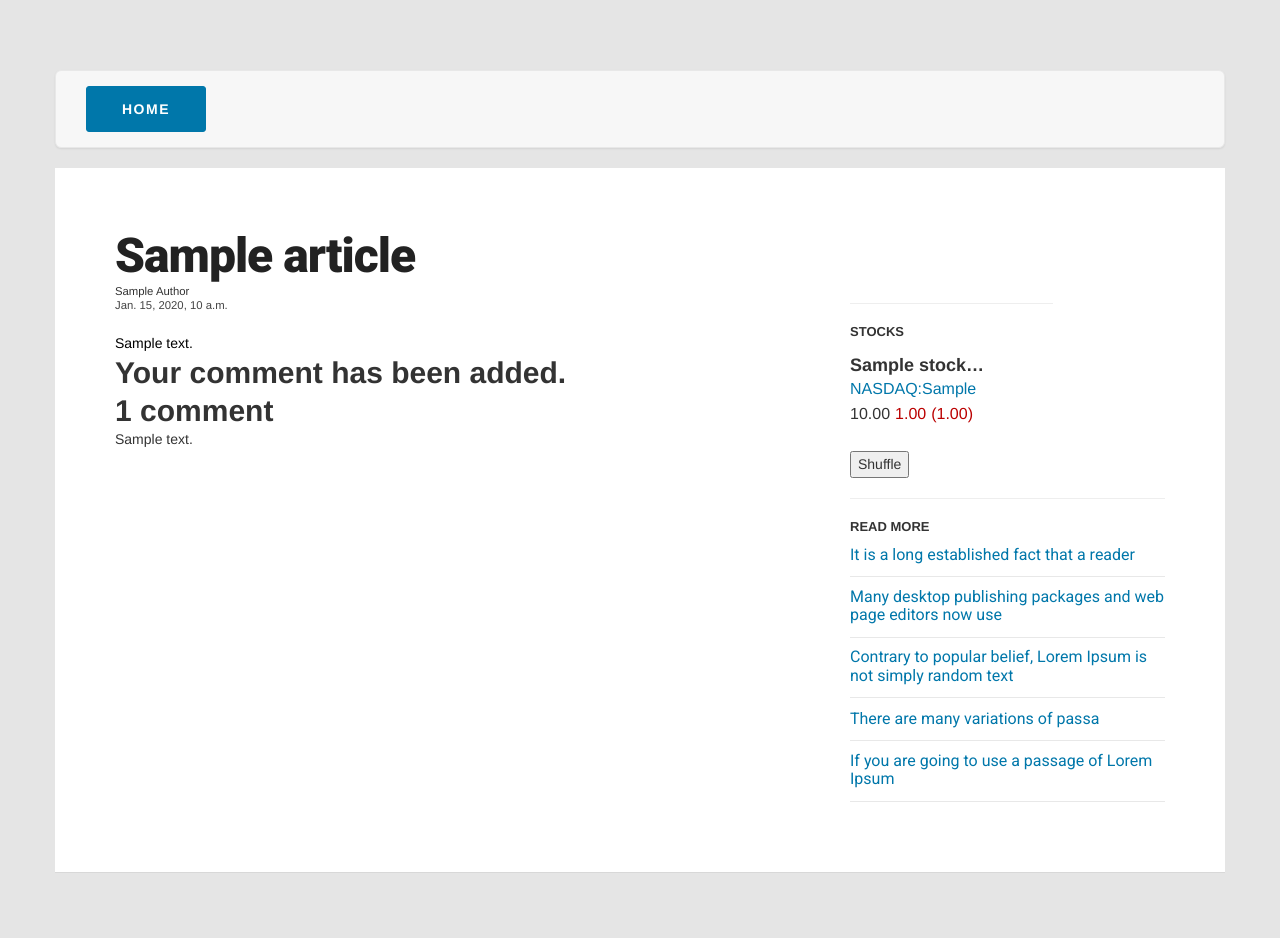
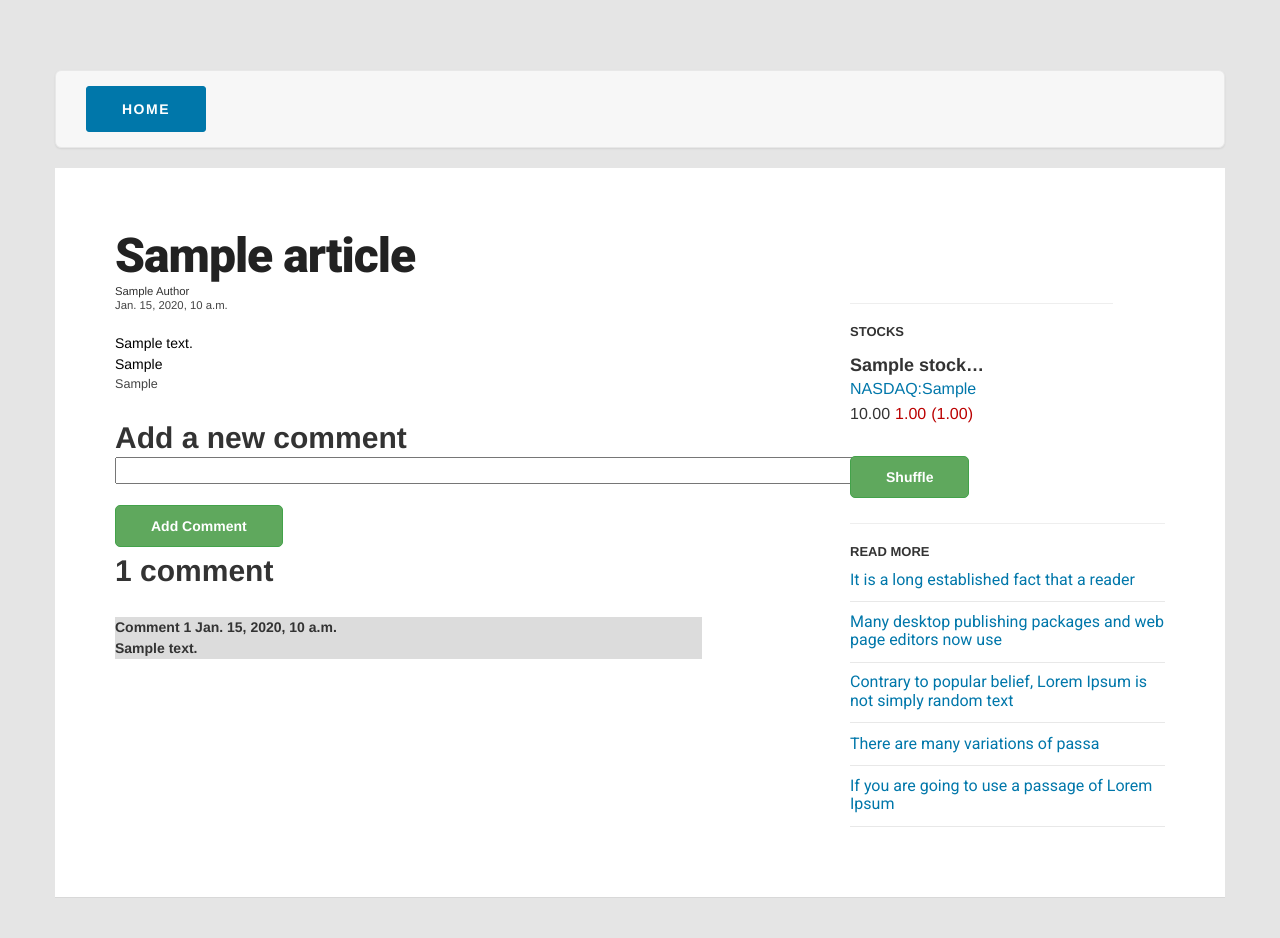
Before and after one commit to rizwanc/rizwandevinterview, a Django app: page /article/1 in a window 1280 px wide. Shown: the top 938 px of the page. Run offline with Django 3.2, Linux system fonts and the light colour scheme; tables that the repository leaves empty hold one stand-in row (values such as "Sample post"); some libraries are stand-ins or nearby versions.

Commit message:
Added new form field, added comments, and styled comment section

```diff
--- a/rizwandevinterviewproject/articles/forms.py
+++ b/rizwandevinterviewproject/articles/forms.py
@@ -2,6 +2,7 @@ from django import forms
 from . models import Comments
 
 class CommentForm(forms.ModelForm):
+	comment = forms.CharField(widget=forms.Textarea(attrs={'rows':1, 'cols':100, 'style':'resize:none;'}), label='')
 	class Meta:
 		model = Comments
 		fields = ['comment']
--- a/rizwandevinterviewproject/articles/models.py
+++ b/rizwandevinterviewproject/articles/models.py
@@ -7,12 +7,10 @@ class Article(models.Model):
 	title = models.CharField(max_length=200)
 	created_at = models.DateTimeField()
 	tag = models.CharField(max_length=200, default='')
+	promo = models.CharField(max_length=200)
+	pitch = models.TextField()
+	disclosure = models.TextField()
 	text = models.TextField()
-	photo_main = models.ImageField(upload_to='photos', blank=True)
-	photo_1 = models.ImageField(upload_to='photos', blank=True)
-	photo_2 = models.ImageField(upload_to='photos', blank=True)
-	photo_3 = models.ImageField(upload_to='photos', blank=True)
-	photo_4 = models.ImageField(upload_to='photos', blank=True)
 	def __str__(self):
 		return self.title
 
@@ -30,3 +28,4 @@ class StockQuotes(models.Model):
 class Comments(models.Model):
 	article_id = models.ForeignKey(Article, on_delete=models.DO_NOTHING)
 	comment = models.TextField()
+	created_at = models.DateTimeField()
--- a/rizwandevinterviewproject/articles/views.py
+++ b/rizwandevinterviewproject/articles/views.py
@@ -1,5 +1,7 @@
 from django.shortcuts import get_object_or_404, render
+from django.http import HttpResponseRedirect
 from random import randint
+from datetime import datetime
 from .models import Article, StockQuotes, Comments
 from .forms import CommentForm
 
@@ -12,9 +14,18 @@ def article(request, article_id):
 		# A comment was posted
 	 	comment_form = CommentForm(data=request.POST)
 	 	if comment_form.is_valid():
+	 		# create the comment object but dont save yet
 	 		new_comment = comment_form.save(commit=False)
+	 		# Assign the current article id to the comment
 	 		new_comment.article_id_id = article_id
+	 		# Assign the current time for when the comment was made
+	 		new_comment.created_at = datetime.now()
+	 		# Save the comment to the database
 	 		new_comment.save()
+	 		# Create new form to clear any old comments
+	 		comment_form = CommentForm()
+	 		# Redirect to the same page to prevent resubmits on refresh
+	 		return HttpResponseRedirect("")
 	else:
 		comment_form = CommentForm()
 
@@ -25,6 +36,4 @@ def article(request, article_id):
 	'comments': comments
 	}
 
-	#context['comment_form'].fields['article_id'].initial = article_id
-
 	return render(request, 'articles/article.html', context)
--- a/rizwandevinterviewproject/pages/views.py
+++ b/rizwandevinterviewproject/pages/views.py
@@ -1,9 +1,11 @@
 from django.shortcuts import render
 from articles.models import Article
+from django.db.models import Q
 
 def index(request):
-	articleData = Article.objects.all()[:3]
 	firstPromiseArticle = Article.objects.filter(tag = '10-promise').order_by('pk')[:1]
+	firstPromiseArticleID = Article.objects.filter(tag = '10-promise').order_by('pk')[:1].values('id')
+	articleData = Article.objects.filter(~Q(pk=firstPromiseArticleID))[:3]
 
 	context = {
 		'articleData' : articleData,
--- a/rizwandevinterviewproject/rizwandevinterviewproject/static/css/style.css
+++ b/rizwandevinterviewproject/rizwandevinterviewproject/static/css/style.css
@@ -348,6 +348,24 @@ h4 {
     margin-bottom: 2em;
 }
 
+/*comment stye*/
+
+.comment-count {
+    margin-bottom: 2em;
+}
+
+.comments {
+    font-weight: bold;
+    width: 85%;
+}
+
+.comments :nth-child(even){
+  background-color: #ffffff;
+}
+.comments :nth-child(odd){
+  background-color: #dcdcdc;
+}
+
 .special-message {
     border: 1px solid #ddd;
     border-radius: 4px;
--- a/rizwandevinterviewproject/templates/articles/article.html
+++ b/rizwandevinterviewproject/templates/articles/article.html
@@ -1,4 +1,5 @@
 {% extends 'base.html' %}
+{% load static %}
 
 {% block content %}
 
@@ -33,73 +34,68 @@
                     </div>
                     <section class="article-body">
                         <div class="article-content">
-
                             <!-- Article text-->
                             {{ article.text | safe }}
 
-                            <!--<div id="pitch">
-                                <p><strong></strong></p>
-                                <p><strong>Lorem ipsum dolor sit amet, consectetur adipiscing elit<br></strong>
-                                    Sed ut perspiciatis unde omnis iste natus error sit voluptatem accusantium doloremque laudantium, totam rem aperiam, eaque ipsa quae ab illo inventore veritatis et quasi architecto beatae vitae dicta sunt explicabo.*</p>
-                                <p>There are many variations of passages of Lorem Ipsum available, but the <strong><a href="#">majority have suffered alteration</a></strong> in some form, by injected humour, or randomised words which don't look even slightly believable.</p>
-                                <p>On November 10, David and Tom revealed what they believe are the <strong><a href="#">ten best stocks</a></strong> for investors to buy right now… and Tesla wasn't one of them! That's right -- they think these 10 stocks are even better buys.</p>
-                                <p><a class="btn" href="#">See the 10 stocks</a></p>
-                                <p><em><span>*Stock Advisor returns as of November 1, 2017</span></em></p>
+                            <!-- Pitch Text -->
+                            <div id="pitch">
+                                {{ article.pitch | safe }}
                             </div>
                         </div>
+
+                        <!-- Disclosure Text -->
                         <div class="article-disclosure">
-                            <p><em><a href="#">It is a long established</a> fact that a reader will be distracted by the readable content of a page when looking at its layout. The point of using Lorem Ipsum is that it has a more-or-less normal distribution of letters, as opposed to using 'Content here, content here', making it look like readable English. Many desktop <a href="#">publishing packages</a></em></p>
+                            {{ article.disclosure | safe }}
                         </div>
-                        <div class="special-message">
-                            <p><strong>At vero eos et accusamus et iusto odio dignissimos<br></strong>Temporibus autem quibusdam et aut officiis debitis aut rerum necessitatibus saepe eveniet ut et voluptates repudiandae sint et molestiae non recusandae.</p>
-                            <p>On the other hand, we denounce with righteous indignation and dislike men who are so beguiled and demoralized by the charms of pleasure of the moment,</p>
-                            <p>"Lorem ipsum dolor sit amet, consectetur adipiscing elit, sed do eiusmod tempor incididunt ut labore et dolore magna aliqua. Ut enim ad minim veniam.</p>
-                            <p><a class="btn" href="#">Learn more</a></p>
-                        </div>-->
                     </section>
-
-                    <div id="comment_form">
-                        {% if comments %}
+                    <section class="comment-section">
+                        <div id="comment-form">
+                            {% if comments.id %}
                               <h2>Your comment has been added.</h2>
                             {% else %}
                             <h2>Add a new comment</h2>
                            <form method="post">
                                 {{ comment_form.as_p }}
                                 {% csrf_token %}
-                            <button type="submit">Add Comment</button>
+                                <button class="btn" type="submit">Add Comment</button>
                             </form>
                            {% endif %}
                         </div>
 
+                         <div class="comment-count">
                              {% with comments.count as total_comments %}
                                   <h2>
                                     {{ total_comments }} comment{{ total_comments|pluralize }}
                                   </h2>
                              {% endwith %}
+                        </div>
 
-                    <div id="comments">
+                        <div class="comments">
                             {% for comments in comments %}
-                            {{ comments.comment | linebreaks }}
+                                 <p class="info">
+                                    Comment {{ forloop.counter }} {{ comments.created_at }}
+                                    </br>
+                                    {{ comments.comment }}
+                                </p>
                                 {% empty %}
                                 <p>There are no comments yet.</p>
                             {% endfor %}
                         </div>
-
+                    </section>
                 </main>
                 <aside class="col-sm-5 col-md-4 p-l">
                     <section class="related-tickers">
                         <div class="block-title">
                             <hr><h2>Stocks</h2>
                         </div>
-
                         <div class="ticker-row">
                             {% for stockQuotes in stockQuotes %}
                             <div>
-                                <!--<span class="image-wrap">
+                                <!-- <span class="image-wrap">
                                     <a href="#">
-                                        <img src="images/related-1.png" class="img-responsive" alt="">
+                                        <img src="{% static 'images/related-1.png' %}" class="img-responsive" alt="">
                                     </a>
-                                </span>-->
+                                </span> -->
                                 <h3>{{ stockQuotes.CompanyName }}</h3>
                                 <h4>
                                     <span class="ticker">
@@ -122,7 +118,7 @@
                             </div>
                             {% endfor %}
                         </div>
-                         <button id="shuffle">Shuffle</button>
+                         <button class="btn" id="shuffle">Shuffle</button>
                     </section>
                     <section class="read-more-section">
                         <div class="block-title">
```
Also changed, not shown: rizwandevinterviewproject/templates/jsontest.html (deleted, +0 -17 lines), rizwandevinterviewproject/templates/pages/index.html (+3 -4 lines), rizwandevinterviewproject/articles/migrations/0008_auto_20190724_0312.py (added), rizwandevinterviewproject/articles/migrations/0009_comments_created_at.py (added), rizwandevinterviewproject/articles/migrations/0010_article_disclosure.py (added), rizwandevinterviewproject/articles/migrations/0011_auto_20190724_0724.py (added), rizwandevinterviewproject/articles/migrations/0012_article_pitch.py (added). Lines whose indentation alone changed are shown as unchanged.
